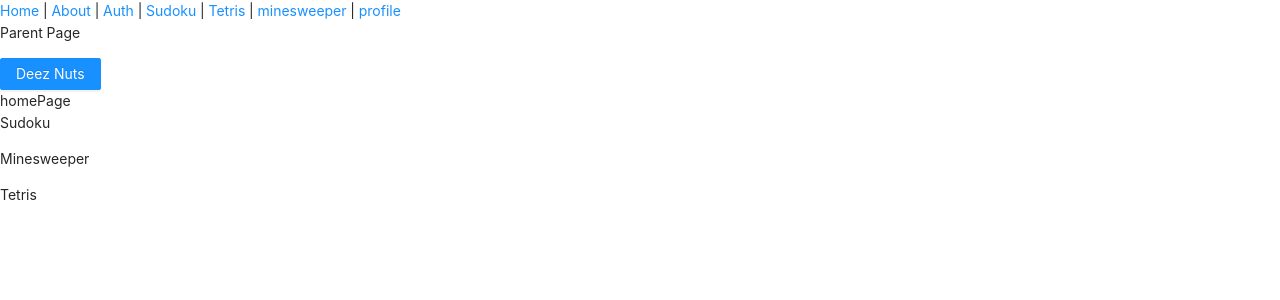
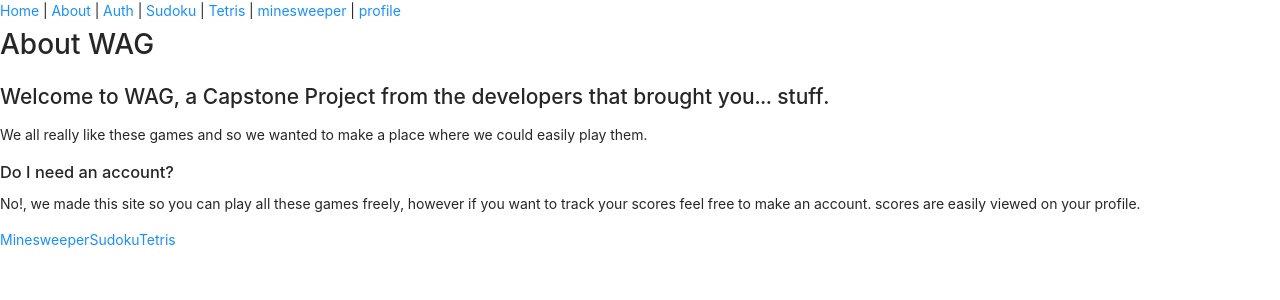
Before and after one commit to Manion-sebastian/waggroup, a Next.js app: page / in a window 1280 px wide. Shown: the top 300 px of the page. Built offline with nearby package versions, Linux system fonts and the light colour scheme.

Commit message:
working on home, and clean up index

```diff
--- a/components/homePage.tsx
+++ b/components/homePage.tsx
@@ -1,10 +1,30 @@
 import React from 'react'
+import  Link  from 'next/link'
 
 type Props = {}
 
 const HomePage = (props: Props) => {
   return (
-    <div>homePage</div>
+    <div>
+      <h1>About WAG</h1>
+      <div>
+        <h2>Welcome to WAG, a Capstone Project from the developers that brought you... stuff.</h2>
+        <p>We all really like these games and so we wanted to make a place where we could easily play them.</p>
+      </div>
+      <div>
+        <h3>Do I need an account?</h3>
+        <p>No!, we made this site so you can play all these games freely, however if you want to track your scores feel free to make an account. scores are easily viewed on your profile.</p>
+
+      </div>
+
+      <div>
+        <Link href={'/minesweeper'}>Minesweeper</Link>
+        <Link href={'/sudoku'}>Sudoku</Link>
+        <Link href={'/tetris'}>Tetris</Link>
+      </div>
+
+
+    </div>
   )
 }
 
--- a/pages/index.tsx
+++ b/pages/index.tsx
@@ -8,56 +8,15 @@ import { Button } from 'antd' //component
 import TestPage from '../components/testPage'
 
 // helper imports
-import type { ExpandedExample, BrandonExample } from '../typings' // this is a custom type created in typings that is set to match test class instance
-import type { BrandonGame } from '../typingBrandon' // separate types for each person to limit git issues.
+import type { ExpandedExample, BrandonExample } from '../typings'
+import type { BrandonGame } from '../typingBrandon'
 import HomePage from '../components/homePage'
 import MinesweeperGame from '../components/minesweeperGame'
 import SudokuGame from '../components/sudoku/sudokuGame'
 
 
-
-// console.log('fuck you brandon')
-
-
-// class fuckYou {
-//   public static void main (String[] args) {
-//     insult()
-
-//   }
-//   pubic static void insult {
-//     System.out.print('fuck you brandon')
-//   }
-
-// }
-
-
-// for props we are passing into components
 type Props = {}
 
-// an object created with a typescript type.
-let propTest : ExpandedExample = {
-  id: 'car',
-  createdAt: 'noon',
-  title: 'john',
-  complete: false,
-
-}
-
-// redudant way, infer is fine unless exporting.
-let newObject : {
-  name: string,
-  bestRubberDuck: boolean
-} = {
-  name: 'brandon',
-  bestRubberDuck: true
-
-}
-
-// if you know something is there but ts is throwing a fit hit it with !
-// if you need to use types that interfere with a different import use "as ---- " when calling it.
-
-// NextPage is a typing for pages in ts next deleting it cause its not needed currently
-// pass prop down here
 const Home = ({} : Props) => {
   return (
     <div>
@@ -68,35 +27,7 @@ const Home = ({} : Props) => {
         <link rel="icon" href="/favicon.ico" />
       </Head>
 
-      <section id='content'>
-        <p>Parent Page</p>
-        <Button type='primary'>Deez Nuts</Button>
-        {/* type here refers to version from antd */}
-
-        {/* testPage */}
-        {/* <TestPage test={propTest} /> */}
-
-        {/* games  */}
-        <HomePage />
-
-        {/* <MinesweeperGame /> */}
-
-        {/* <SudokuGame /> */}
-
-        {/* <TetrisGame />       */}
-
-      </section>
-
-      <section id='linksToContent'>
-        {/* this will show what games are not currently there */}
-        <div>
-
-          <p>Sudoku</p>
-          <p>Minesweeper</p>
-          <p>Tetris</p>
-        </div>
-      </section>
-
+      <HomePage />
 
     </div>
   )
```
